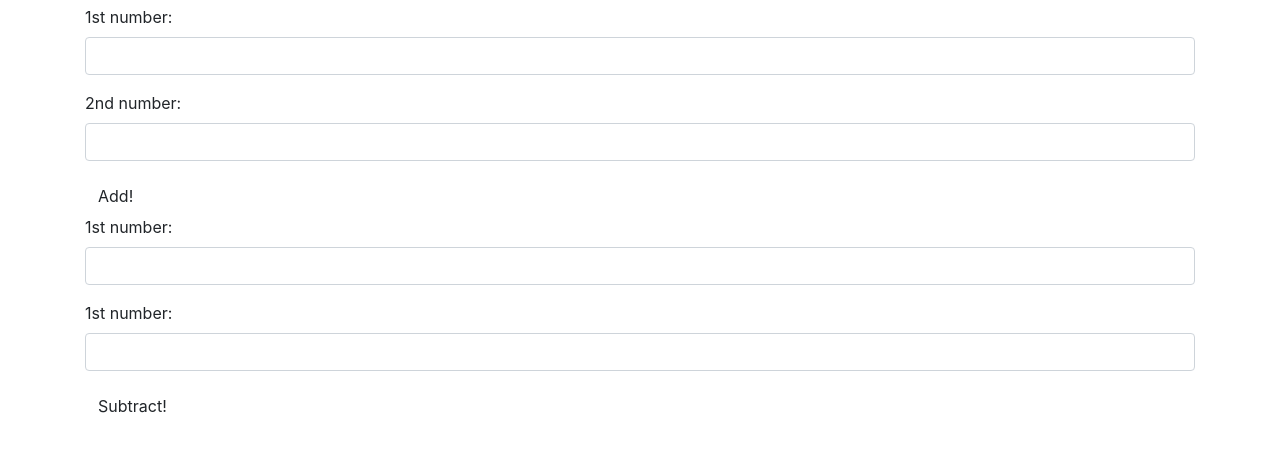
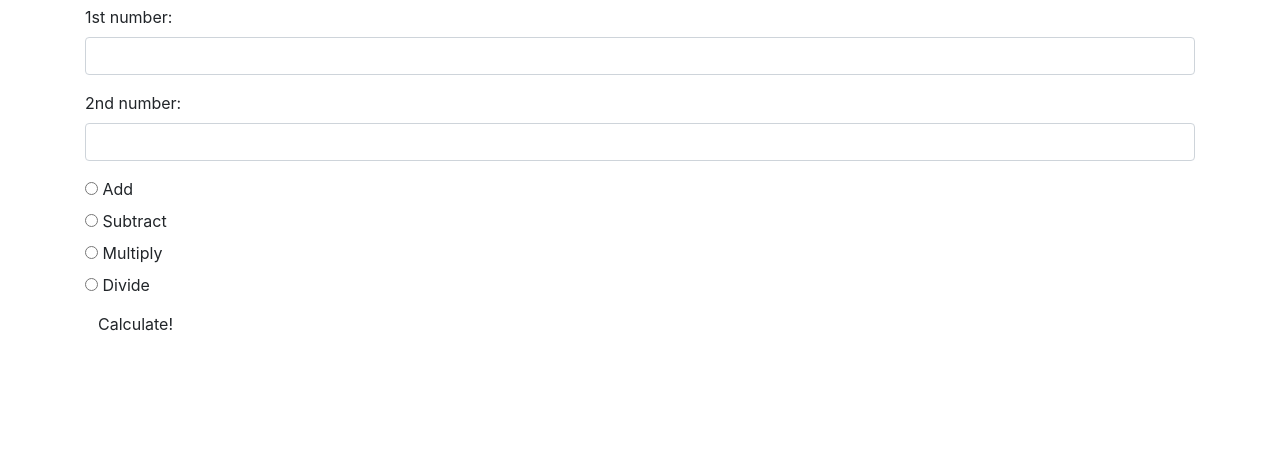
Before and after one commit to agatakolohe/calculator-2, a plain HTML site: page index.html in a window 1280 px wide. Shown: the part 51-502 px from the top of the page. Drawn offline with Linux system fonts and the light colour scheme.

Commit message:
added radio form to select mathematical operator
Co-authored-by: Agata Kolodziej <agatakolohe@gmail.com>

```diff
--- a/index.html
+++ b/index.html
@@ -10,27 +10,40 @@
 <body>
     <div class="container">
         <h1>Calculator</h1>
-        <form id="add">
+        <form id="calculator">
             <div class="form-group">
-                <label for="add1">1st number:</label>
-                <input id="add1" class="form-control" type="text">
+                <label for="num1">1st number:</label>
+                <input id="num" class="form-control" type="text">
             </div>
             <div class="form-group">
-                <label for="add2">2nd number:</label>
-                <input id="add2" class="form-control" type="text">
+                <label for="num2">2nd number:</label>
+                <input id="num2" class="form-control" type="text">
             </div>
-            <button type="submit" class="btn">Add!</button>
-        </form>
-        <form id="subtract">
-            <div class="form-group">
-                <label for="subtract1">1st number:</label>
-                <input id="subtract1" class="form-control" type="text">
+            <div class="radio">
+                <label>
+                    <input type="radio" name="operator" value="add">
+                    Add
+                </label>
             </div>
-            <div class="form-group">
-                <label for="subtract2">1st number:</label>
-                <input id="subtract2" class="form-control" type="text">
+            <div class="radio">
+                <label>
+                    <input type="radio" name="operator" value="subtract">
+                    Subtract
+                </label>
             </div>
-            <button type="submit" class="btn">Subtract!</button>
+            <div class="radio">
+                <label>
+                    <input type="radio" name="operator" value="multiply">
+                    Multiply
+                </label>
+            </div>
+            <div class="radio">
+                <label>
+                    <input type="radio" name="operator" value="divide">
+                    Divide
+                </label>
+            </div>
+            <button type="submit" class="btn">Calculate!</button>
         </form>
         <div id="output">
         </div>
```
